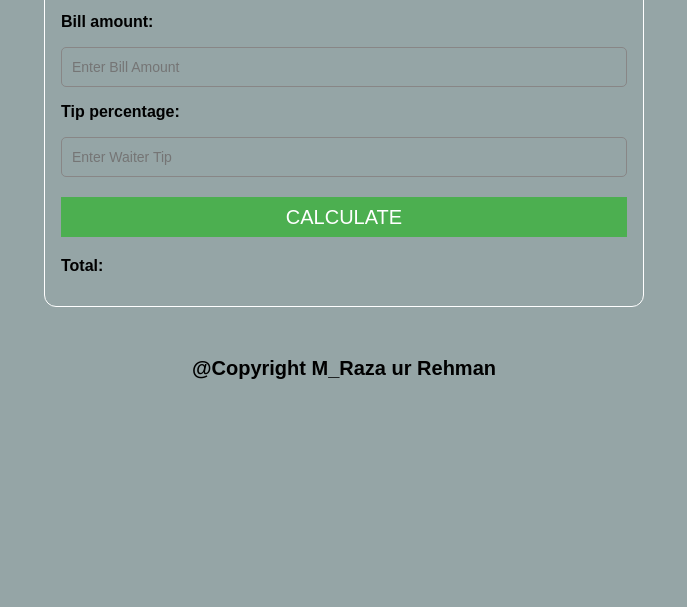
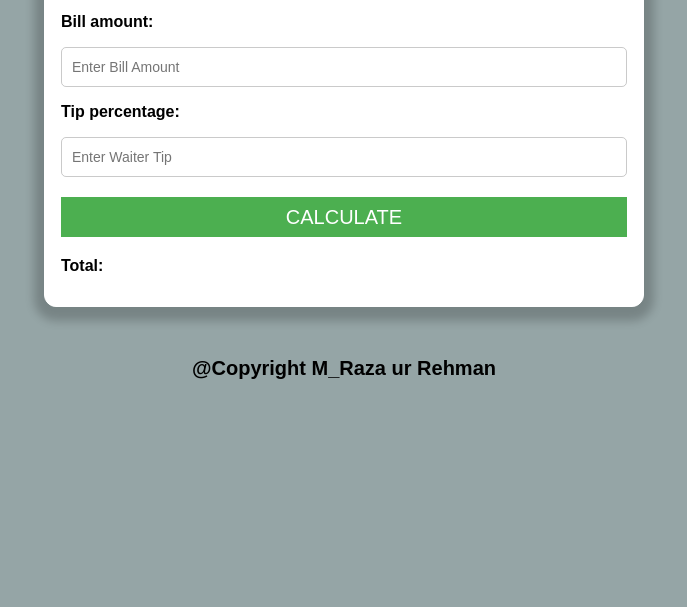
Before and after one commit to Raza-Ur-Rehman/Tip-Calculator, a plain HTML site: page index.html in a window 1280 px wide. Shown: the part 193-800 px from the top of the page, without its empty margins (296-983 px from the left). Drawn offline with Linux system fonts and the light colour scheme.

Commit message:
Update style.css

```diff
--- a/style.css
+++ b/style.css
@@ -36,6 +36,8 @@ h4 {
     border: 1px solid #fff;
     border-radius: 12px;
     padding: 16px;
+    background-color: #fff;
+    box-shadow: 0px 4px 10px 10px rgba(0,0,0,0.2);
 }
 h1 {
     text-align: center;
@@ -50,11 +52,12 @@ p {
 input {
     height: 40px;
     width: 100%;
-    border: 0.5px solid #888686;
+    border: 0.5px solid #96969681;
     padding: 10px;
     font-size: 14px;
     border-radius: 5px;
     background: transparent;
+    color: #000;
 }
 button {
     height: 40px;
```
